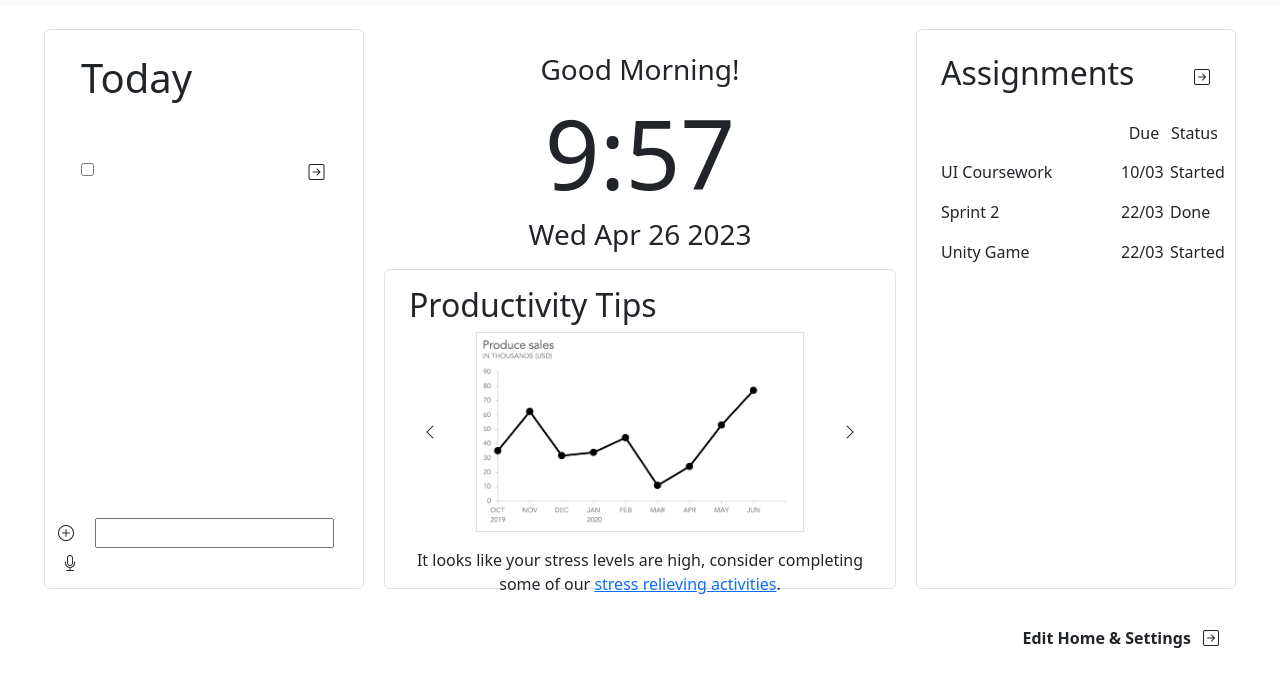
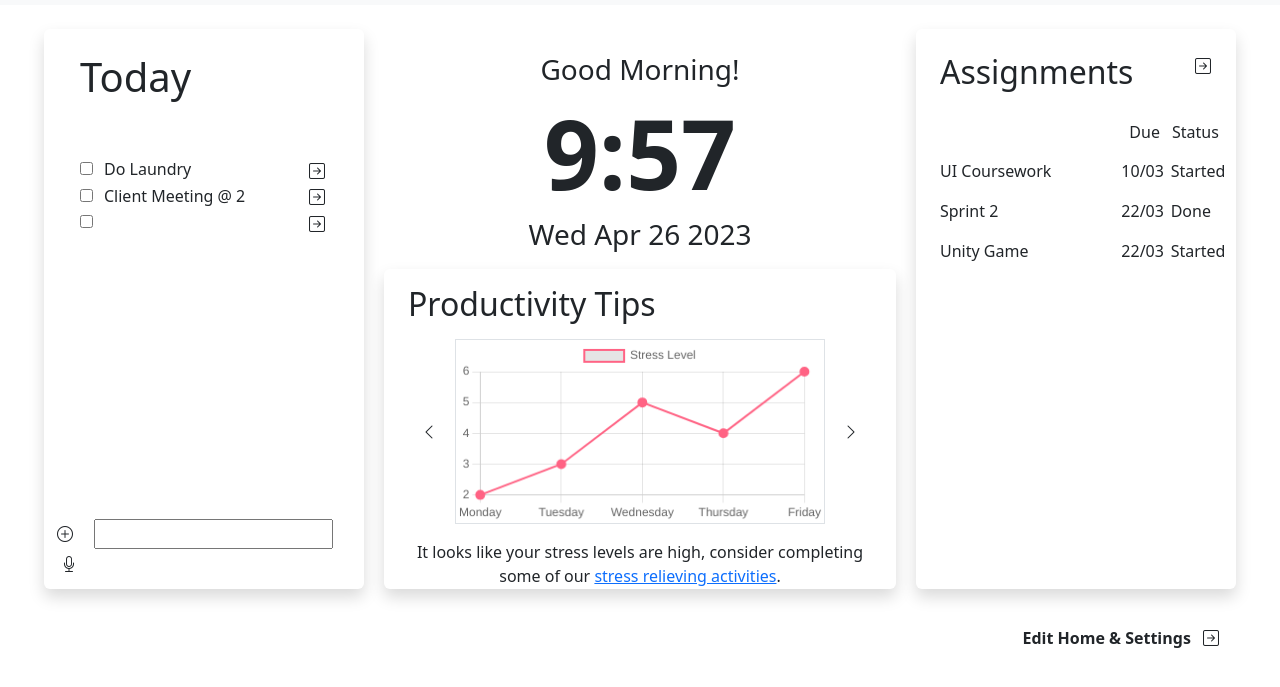
Before and after one commit to moselle123/TaskManager, a plain HTML site: page Dashboard.html in a window 1280 px wide. Both pictures are taken after a click on the button 74 px from the left and 638 px from the top of the page. Shown: the part 103-790 px from the top of the page. Drawn offline with nearby package versions, Linux system fonts and the light colour scheme.

Commit message:
Graph on dashboard

```diff
--- a/Dashboard.html
+++ b/Dashboard.html
@@ -80,7 +80,7 @@
     <div class="justify-content-center p-4 m-0 row" style="height: 100vh; width: 100vw;">
 
         <!-- today -->
-        <div class="col-1 border rounded mx-auto d-flex flex-column" style="width: 25vw; height: 70vh;">
+        <div class="col-1 rounded mx-auto d-flex flex-column shadow" style="width: 25vw; height: 70vh;">
             <h1 class="pb-5 p-4 ">Today</h1>
             <div class="row ps-4" style="width: 100%;">
                 <div class="col">
@@ -103,17 +103,17 @@
             <!-- clock -->
             <div class="row align-items-center pt-4" style="height: 20vh;">
                 <h3 id="greeting"></h3>
-                <h1 style="font-size: 6rem;" id="currentTime"></h1>
+                <h1 class="fw-bold" style="font-size: 6rem;" id="currentTime"></h1>
                 <h3 id="currentDate"></h3>
             </div>
 
             <!-- productivity tips -->
             <div class="row">
-                <div class="row border rounded mx-auto" style="height: 40vh;">
-                    <h2 class="mt-3 text-start">Productivity Tips</h2>
+                <div class="row rounded mx-auto shadow" style="height: 40vh;">
+                    <h2 class="mt-3 text-start pb-2">Productivity Tips</h2>
                     <div class="d-flex align-items-center">
                         <button class="btn"><i class="bi bi-chevron-left"></i></button>
-                        <img src="chart.png" height="200em" alt="Productivity Graph" class="border mx-auto">
+                        <canvas height="100em" width="200em" id="myChart" alt="Productivity Graph" class="border mx-auto"></canvas>
                         <button class="btn "><i class="bi bi-chevron-right"></i></button>
                     </div>
                     <p class="mt-3 mb-1">It looks like your stress levels are high, consider completing some of our <a href="https://www.mind.org.uk/information-support/types-of-mental-health-problems/stress/what-is-stress/#:~:text=Stress%20is%20how%20we%20react,you%20are%20struggling%20to%20manage">stress relieving activities</a>.</p>
@@ -122,10 +122,10 @@
         </div>
 
         <!-- assignments -->
-        <div class="col-1 border rounded p-4 d-flex flex-column mx-auto" style="width: 25vw; height: 70vh;">
+        <div class="col-1  rounded p-4 d-flex flex-column mx-auto shadow" style="width: 25vw; height: 70vh;">
             <div class="d-flex pb-4" style="justify-content: space-between;">
                 <h2>Assignments</h2>
-                <button href="Tasks.hmtl" class="btn p-0"><i class="bi bi-arrow-right-square"></i></button>
+                <a href="Tasks.hmtl" class="btn p-0"><i class="bi bi-arrow-right-square"></i></a>
             </div>
             <div class="row" style="width: 100%;">
                 <div class="col">
@@ -157,6 +157,7 @@
     </div>
     <a href="Settings.html" class="btn position-absolute fw-bold mt-2" style="right: 0; bottom: 5%;">Edit Home & Settings <i class="bi bi-arrow-right-square ms-2 me-5"></i></a>
 
+    <script src="https://cdn.jsdelivr.net/npm/chart.js"></script>
     <script src="https://code.jquery.com/jquery-3.6.0.min.js"></script>
     <script src="Dashboard.js"></script>
     <script src="Assistant.js"></script>
--- a/Dashboard.js
+++ b/Dashboard.js
@@ -1,13 +1,13 @@
 //Today
-tasks = [];
+tasks = ["<li class=\"list-item row\"><div class=\"col-1\"><input type=\"checkbox\" onclick=\"updateCheckBox()\"></div><div class=\"col-9\"><p class=\"m-0\">Do Laundry</p></div><div class=\"col-1\"><a href=\"Tasks.html\" class=\"btn p-0\"><i class=\"bi bi-arrow-right-square\"></i></a></div></li>", "<li class=\"list-item row\"><div class=\"col-1\"><input type=\"checkbox\" onclick=\"updateCheckBox()\"></div><div class=\"col-9\"><p class=\"m-0\">Client Meeting @ 2</p></div><div class=\"col-1\"><a href=\"Tasks.html\" class=\"btn p-0\"><i class=\"bi bi-arrow-right-square\"></i></a></div></li>"];
 
 function addTask() {
     var todayInput = document.getElementById("todayInput");
     var todayList = document.getElementById("todayList");
     //var isChecked = false; // set the initial state of checkbox to false
 
-    todayList.innerHTML+= "<li class=\"list-item row\"><div class=\"col-1\"><input type=\"checkbox\" onclick=\"updateCheckBox()\"></div><div class=\"col-9\"><p class=\"m-0\">" + todayInput.value + "</p></div><div class=\"col-1\"><button class=\"btn p-0\"><i class=\"bi bi-arrow-right-square\"></i></button></div></li>";
-    todayInput.value = ""; // clear the input field
+    todayList.innerHTML+= "<li class=\"list-item row\"><div class=\"col-1\"><input type=\"checkbox\" onclick=\"updateCheckBox()\"></div><div class=\"col-9\"><p class=\"m-0\">" + todayInput.value + "</p></div><div class=\"col-1\"><a href=\"Tasks.html\" class=\"btn p-0\"><i class=\"bi bi-arrow-right-square\"></i></a></div></li>";
+    todayInput.value = "";
     window.localStorage.setItem("tasks",todayList.innerHTML);
   }
   //NEED TO ADD CHECKBOX FUNCTIONALITY
@@ -22,7 +22,40 @@ function addTask() {
     for (var i = 0; i < tasks.length; i++) {
       todayList.innerHTML+= tasks[i];
     }
-  }
+
+    const data = {
+      labels: ["Monday", "Tuesday", "Wednesday", "Thursday", "Friday"],
+      datasets: [
+          {
+              label: "Stress Level",
+              data: [2, 3, 5, 4, 6],
+              borderColor: "rgba(255, 99, 132, 1)",
+              borderWidth: 2,
+              fill: false,
+              pointRadius: 4,
+              pointBackgroundColor: "rgba(255, 99, 132, 1)"
+          }
+      ]
+  };
+
+  const config = {
+      type: "line",
+      data: data,
+      options: {
+          scales: {
+              y: {
+                  ticks: {
+                      beginAtZero: true,
+                      stepSize: 1
+                  }
+              }
+          }
+      }
+  };
+
+  const myChart = new Chart(document.getElementById("myChart"), config);
+}
+
   window.onload = function() {
     loadPage();
     updateTime();
--- a/Grades.js
+++ b/Grades.js
@@ -28,12 +28,12 @@ var modulesList = JSON.parse(window.localStorage.getItem("modulesList")) || [
         var completedWidth = modulesList[i].completed - modulesList[i].achieved;
         if (i % 2 === 0) {
             var html = "<div class=\"row mt-3\">";
-            html += "<div class=\"border rounded p-2 me-5\" style=\"width: 25vw;\"  onclick=\"clickModule("+i+")\"><h6 class=\"text-center fw-bold\">" + modulesList[i].name + "</h6><div class=\"d-flex justify-content-evenly mt-3\"><div class=\"d-flex flex-column align-items-center\"><h6>" + modulesList[i].average + "%</h6><p>Average</p></div><div class=\"d-flex flex-column align-items-center text-success\"><h6>" + modulesList[i].achieved +"%</h6><p>Achieved</p></div><div class=\"d-flex flex-column align-items-center text-danger\"><h6>" + modulesList[i].completed +"%</h6><p>Complete</p></div></div><div class=\"progress-stacked mx-3\"><div class=\"progress\" role=\"progressbar\" aria-label=\"Achieved\" aria-valuenow=\"" + modulesList[i].achieved +"\"aria-valuemin=\"0\" aria-valuemax=\"100\" style=\"width: " + modulesList[i].achieved + "%;\"><div class=\"progress-bar bg-success\"></div></div><div class=\"progress\" role=\"progressbar\" aria-label=\"Complete\" aria-valuenow=\"" + modulesList[i].completed + "\" aria-valuemin=\"0\" aria-valuemax=\"100\" style=\"width: " + completedWidth +"%;\"><div class=\"progress-bar bg-danger\"></div></div></div></div>";
+            html += "<div class=\"border shadow rounded p-2 me-5\" style=\"width: 25vw;\"  onclick=\"clickModule("+i+")\"><h6 class=\"text-center fw-bold\">" + modulesList[i].name + "</h6><div class=\"d-flex justify-content-evenly mt-3\"><div class=\"d-flex flex-column align-items-center\"><h6>" + modulesList[i].average + "%</h6><p>Average</p></div><div class=\"d-flex flex-column align-items-center text-success\"><h6>" + modulesList[i].achieved +"%</h6><p>Achieved</p></div><div class=\"d-flex flex-column align-items-center text-danger\"><h6>" + modulesList[i].completed +"%</h6><p>Complete</p></div></div><div class=\"progress-stacked mx-3\"><div class=\"progress\" role=\"progressbar\" aria-label=\"Achieved\" aria-valuenow=\"" + modulesList[i].achieved +"\"aria-valuemin=\"0\" aria-valuemax=\"100\" style=\"width: " + modulesList[i].achieved + "%;\"><div class=\"progress-bar bg-success\"></div></div><div class=\"progress\" role=\"progressbar\" aria-label=\"Complete\" aria-valuenow=\"" + modulesList[i].completed + "\" aria-valuemin=\"0\" aria-valuemax=\"100\" style=\"width: " + completedWidth +"%;\"><div class=\"progress-bar bg-danger\"></div></div></div></div>";
             if (i === modulesList.length - 1) {
                 html += "</div>"; // Close the row if this is the last module
             }
         } else {
-            var html = "<div class=\" border rounded p-2 me-5\" style=\"width: 25vw;\"  onclick=\"clickModule("+i+")\"><h6 class=\"text-center fw-bold\"><div>" + modulesList[i].name + "</h6><div class=\"d-flex justify-content-evenly mt-3\"><div class=\"d-flex flex-column align-items-center\"><h6>" + modulesList[i].average + "%</h6><p>Average</p></div><div class=\"d-flex flex-column align-items-center text-success\"><h6>" + modulesList[i].achieved +"%</h6><p>Achieved</p></div><div class=\"d-flex flex-column align-items-center text-danger\"><h6>" + modulesList[i].completed +"%</h6><p>Complete</p></div></div><div class=\"progress-stacked mx-3\"><div class=\"progress\" role=\"progressbar\" aria-label=\"Achieved\" aria-valuenow=\"" + modulesList[i].achieved +"\"aria-valuemin=\"0\" aria-valuemax=\"100\" style=\"width: " + modulesList[i].achieved + "%;\"><div class=\"progress-bar bg-success\"></div></div><div class=\"progress\" role=\"progressbar\" aria-label=\"Complete\" aria-valuenow=\"" + modulesList[i].completed + "\" aria-valuemin=\"0\" aria-valuemax=\"100\" style=\"width: " + completedWidth +"%;\"><div class=\"progress-bar bg-danger\"></div></div></div></div></div>";
+            var html = "<div class=\" border shadow rounded p-2 me-5\" style=\"width: 25vw;\"  onclick=\"clickModule("+i+")\"><h6 class=\"text-center fw-bold\"><div>" + modulesList[i].name + "</h6><div class=\"d-flex justify-content-evenly mt-3\"><div class=\"d-flex flex-column align-items-center\"><h6>" + modulesList[i].average + "%</h6><p>Average</p></div><div class=\"d-flex flex-column align-items-center text-success\"><h6>" + modulesList[i].achieved +"%</h6><p>Achieved</p></div><div class=\"d-flex flex-column align-items-center text-danger\"><h6>" + modulesList[i].completed +"%</h6><p>Complete</p></div></div><div class=\"progress-stacked mx-3\"><div class=\"progress\" role=\"progressbar\" aria-label=\"Achieved\" aria-valuenow=\"" + modulesList[i].achieved +"\"aria-valuemin=\"0\" aria-valuemax=\"100\" style=\"width: " + modulesList[i].achieved + "%;\"><div class=\"progress-bar bg-success\"></div></div><div class=\"progress\" role=\"progressbar\" aria-label=\"Complete\" aria-valuenow=\"" + modulesList[i].completed + "\" aria-valuemin=\"0\" aria-valuemax=\"100\" style=\"width: " + completedWidth +"%;\"><div class=\"progress-bar bg-danger\"></div></div></div></div></div>";
         }
         fullHTML += html;
     }
```
Also changed, not shown: Grades.html (+2 -2 lines), MindMaps.html (+3 -3 lines).
